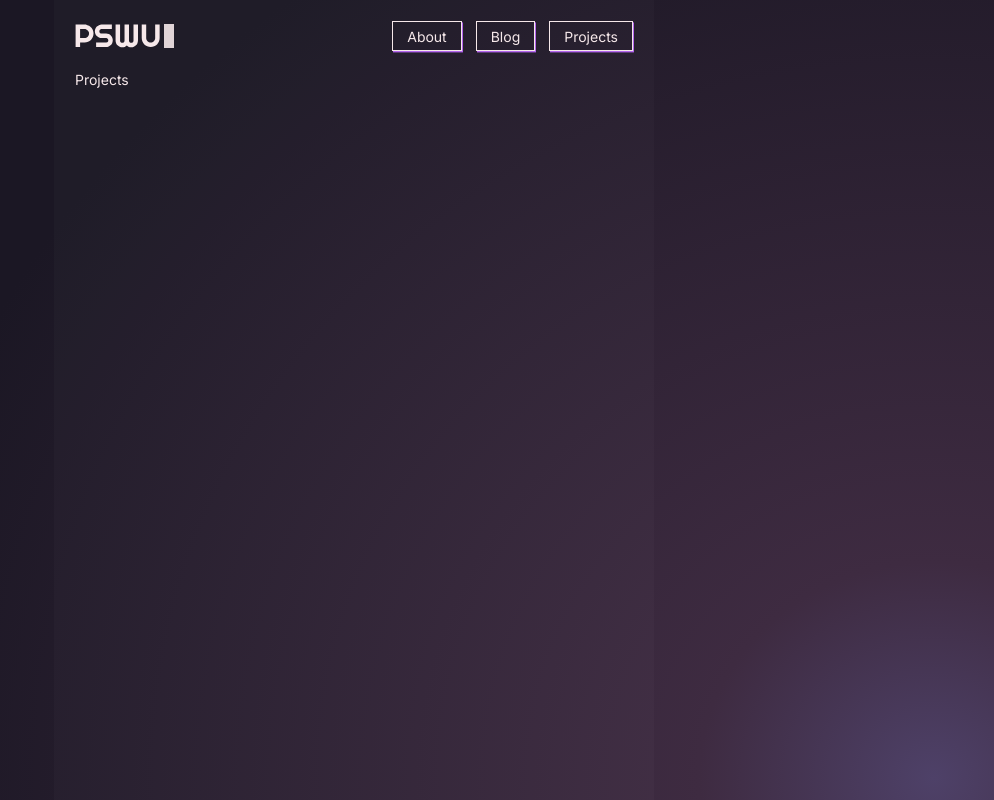
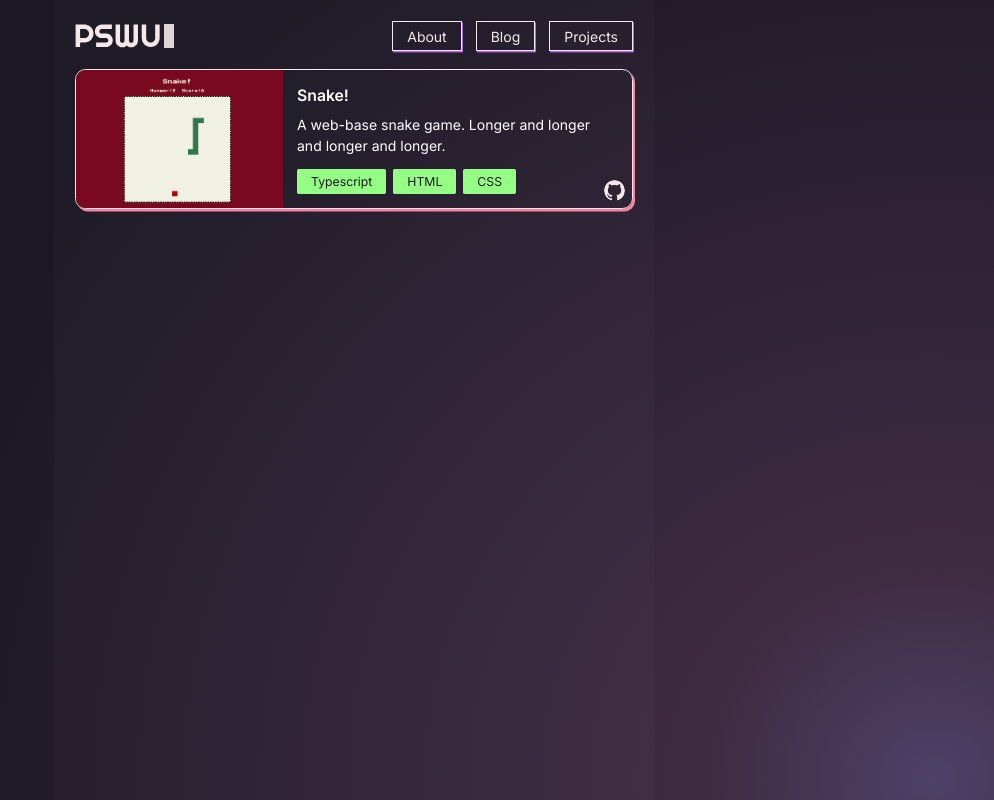
Before and after one commit to pswu11/pswu.dev, a Next.js app: page /projects in a window 1280 px wide. Shown: the whole page, without its empty margins (286-1280 px from the left). Built offline with nearby package versions, Linux system fonts and the light colour scheme.

Commit message:
add projects

```diff
--- /dev/null
+++ b/app/Social.tsx
@@ -0,0 +1,15 @@
+type Props = {
+  link: string
+  source: string
+  alt: string
+}
+
+function Social({link, source, alt}: Props) {
+  return (
+    <a href={link}>
+      <img className="h-6" src={source} alt={alt} />
+    </a>
+  )
+}
+
+export default Social
--- /dev/null
+++ b/app/Socials.tsx
@@ -0,0 +1,31 @@
+import Social from "./Social"
+
+const socialItems = [
+  {
+    name: "GitHub",
+    link: "https://github.com/pswu11",
+    source: "github.svg",
+  },
+  {
+    name: "Twitter",
+    link: "https://twitter.com/pswu11",
+    source: "twitter.svg",
+  },
+  {
+    name: "LinkedIn",
+    link: "https://www.linkedin.com/in/pei-wu/",
+    source: "linkedin.svg",
+  },
+]
+
+function Socials() {
+  return <section className="flex justify-center items-center gap-4 px-6 py-4 white-border-rounded purple-shadow-lg">
+    {
+      socialItems.map((item) => (
+        <Social key={item.name} link={item.link} source={item.source} alt={`${item.name} icon`}/>
+      ))
+    }
+  </section>
+}
+
+export default Socials
--- a/app/about/Tag.tsx
+++ b/app/about/Tag.tsx
@@ -1,9 +1,18 @@
 type Props = {
   text: string
-} & React.DetailedHTMLProps<React.HTMLAttributes<HTMLDivElement>, HTMLDivElement>
+} & React.DetailedHTMLProps<
+  React.HTMLAttributes<HTMLDivElement>,
+  HTMLDivElement
+>
 
-export function Tag({text, className, onClick, ...props}: Props) {
+export function Tag({ text, className, onClick, ...props }: Props) {
   return (
-    <div onClick={onClick} className={`${className} px-4 py-1 text-base-darkpurple hover:cursor-pointer`} {...props}>{text}</div>
+    <div
+      onClick={onClick}
+      className={`${className} px-4 py-1 text-base-darkpurple hover:cursor-pointer rounded-sm shadow-sm hover:shadow-slate-400`}
+      {...props}
+    >
+      {text}
+    </div>
   )
 }
--- a/app/about/Tags.tsx
+++ b/app/about/Tags.tsx
@@ -29,7 +29,7 @@ type Props = {
 
 function Tags({onClick}: Props) {
   return (
-    <div className="flex gap-2 my-4 flex-wrap">
+    <div className="flex gap-2 my-4 flex-wrap justify-center">
 
       {
         allTags.map((tag) => <Tag key={tag.id} id={tag.id} className={tag.className} text={tag.name} onClick={onClick}/>)
--- a/app/page.tsx
+++ b/app/page.tsx
@@ -1,6 +1,9 @@
+import Socials from "./Socials"
+
 export default function Home() {
   return (
     <main className="">
+      <Socials />
     </main>
   )
 }
--- /dev/null
+++ b/app/projects/Project.tsx
@@ -0,0 +1,40 @@
+import Link from "next/link"
+import { Tag } from "../about/Tag"
+
+type Props = {
+  name: string
+  desc: string
+  img: string
+  link: string
+  code: string
+  tech: string[]
+}
+
+export function Project({ name, desc, img, link, code, tech }: Props) {
+  return (
+    <div className="relative w-full sm:h-40 white-border-rounded overflow-hidden red-shadow-lg flex flex-wrap sm:flex-nowrap">
+      <Link href={link} className="h-full aspect-[2/1] sm:aspect-[3/2]">
+        <img className="h-full w-full object-cover object-top" src={img} />
+      </Link>
+      <div className="flex flex-col p-4 justify-between">
+        <h2 className="font-semibold text-lg">{name}</h2>
+        <p>{desc}</p>
+        <div className="flex gap-2 flex-wrap mt-2">
+          {tech.map((label, idx) => (
+            <Tag
+              text={label}
+              key={idx}
+              className="bg-secondary-green text-base-darkpurple p-1 text-sm"
+            />
+          ))}
+        </div>
+      </div>
+      <Link href={code}>
+        <img
+          src="github.svg"
+          className="absolute bottom-2 right-2 rounded-full w-6 h-6"
+        ></img>
+      </Link>
+    </div>
+  )
+}
--- a/app/projects/page.tsx
+++ b/app/projects/page.tsx
@@ -1,3 +1,41 @@
+import { Project } from "./Project"
+
+type Proj = {
+  title: string
+  desc: string
+  link: string
+  code: string
+  img: string
+  tech: string[]
+}
+
+const allProjects: Proj[] = [
+  {
+    title: "Snake!",
+    desc: "A web-base snake game. Longer and longer and longer and longer.",
+    link: "https://snake-game-zeta-coral.vercel.app/",
+    code: "https://github.com/pswu11",
+    img: "projects/snake.png",
+    tech: ["Typescript", "HTML", "CSS"],
+  },
+]
+
 export default function Projects() {
-  return <section className="">Projects</section>
+  return (
+    <div className="flex flex-col text-white gap-4">
+      {allProjects.map((proj) => {
+        return (
+          <Project
+            key={proj.title}
+            name={proj.title}
+            img={proj.img}
+            link={proj.link}
+            code={proj.code}
+            desc={proj.desc}
+            tech={proj.tech}
+          />
+        )
+      })}
+    </div>
+  )
 }
```
